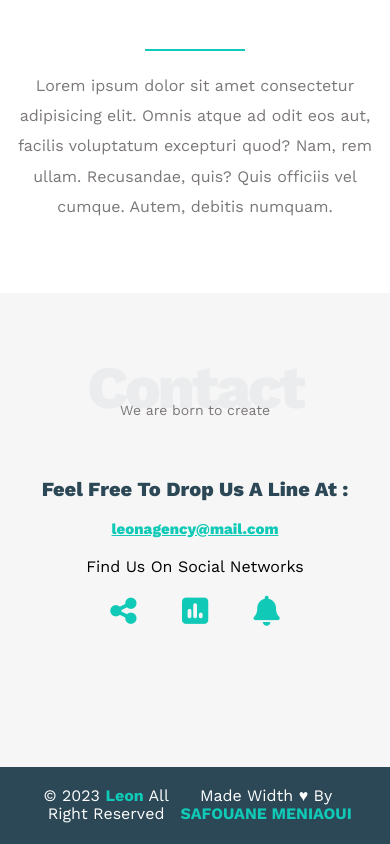
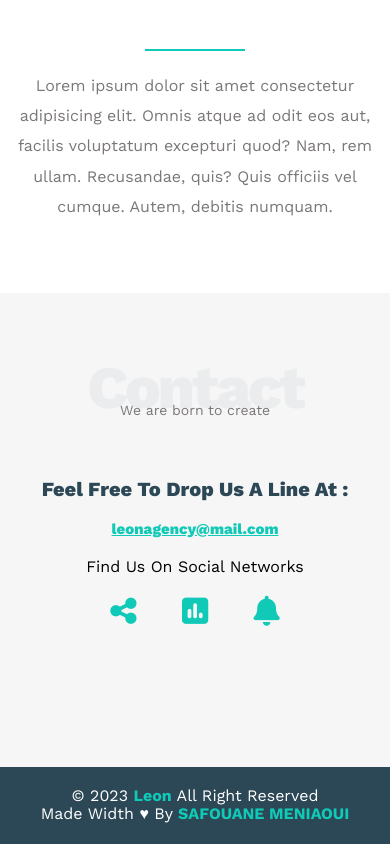
Before and after one commit to safouanemeniaoui/Template_One, a plain HTML site: page index.html in a window 390 px wide. Shown: the part 5810-6654 px from the top of the page. Drawn offline with nearby package versions, Linux system fonts and the light colour scheme.

Commit message:
update css file for mobile

```diff
--- a/css/style.css
+++ b/css/style.css
@@ -665,7 +665,11 @@ body {
   justify-content: space-between;
   align-items: center;
 }
-
+@media (max-width: 767px) {
+  .footer .container {
+    flex-direction: column;
+  }
+}
 .footer .container p {
   text-transform: capitalize;
 }
```
